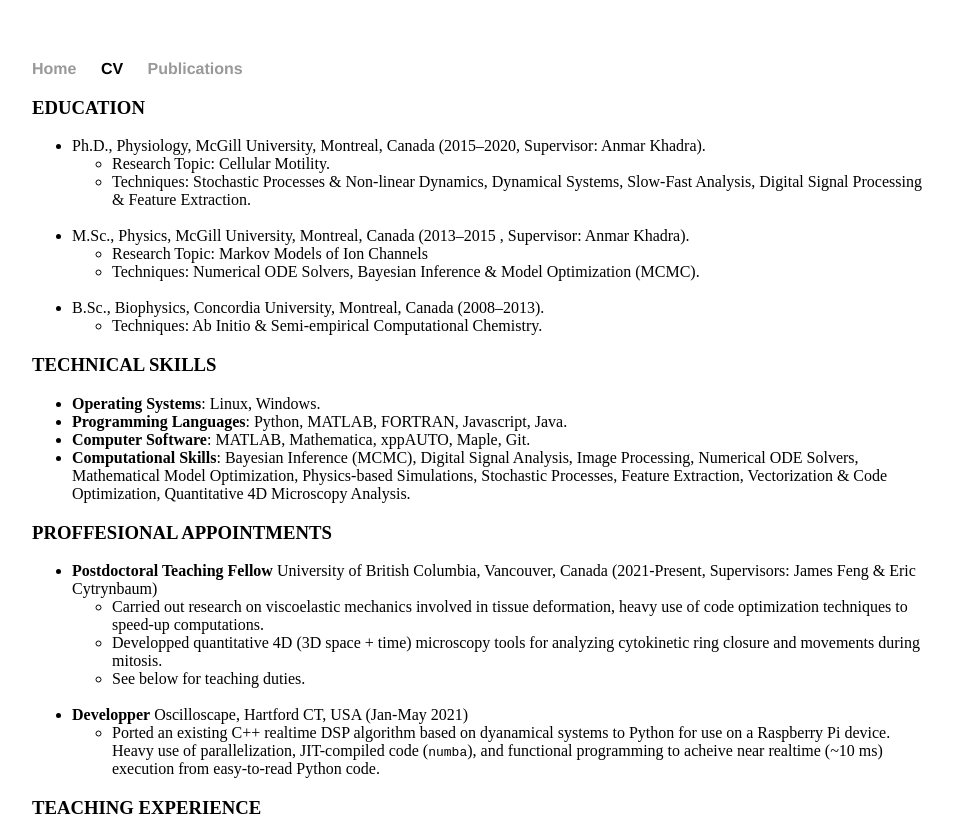
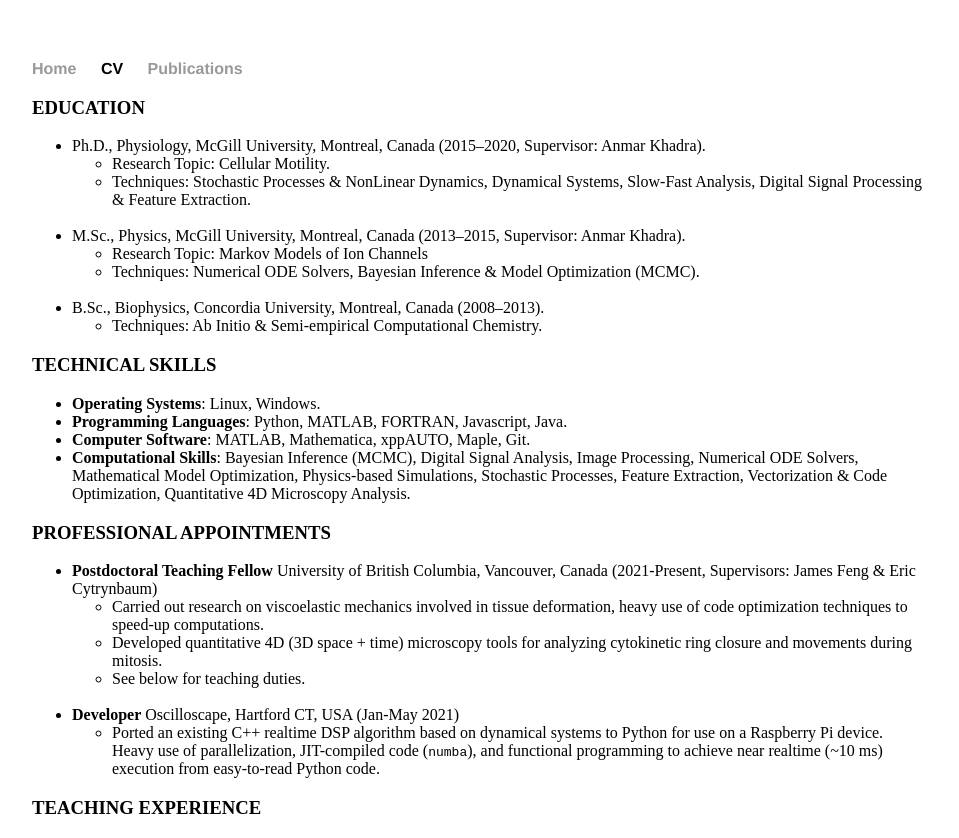
Before and after one commit to laurentmackay/laurentmackay.github.io, a Jekyll site: the page built from cv/index.html, in a window 1280 px wide. Shown: the top 838 px of the page, without its empty margins (160-1119 px from the left). Built offline with Jekyll 4.4.1, drawn with Linux system fonts in a browser that asks for light colours; Markdown is read by kramdown in place of the engine named in the settings.

Commit message:
Update cv_1.md

```diff
--- a/_includes/cv_1.md
+++ b/_includes/cv_1.md
@@ -2,10 +2,10 @@
 
 * Ph.D., Physiology, McGill University, Montreal, Canada (2015–2020, Supervisor: Anmar Khadra).
     * Research Topic: Cellular Motility.
-    * Techniques: Stochastic Processes & Non-linear Dynamics, Dynamical Systems, Slow-Fast Analysis, Digital Signal Processing & Feature Extraction.
+    * Techniques: Stochastic Processes & NonLinear Dynamics, Dynamical Systems, Slow-Fast Analysis, Digital Signal Processing & Feature Extraction.
 <br/>
 <br/>
-* M.Sc., Physics, McGill University, Montreal, Canada (2013–2015 , Supervisor: Anmar Khadra).
+* M.Sc., Physics, McGill University, Montreal, Canada (2013–2015, Supervisor: Anmar Khadra).
     * Research Topic: Markov Models of Ion Channels
     * Techniques: Numerical ODE Solvers, Bayesian Inference & Model Optimization (MCMC).
 <br/>
@@ -23,15 +23,15 @@
 Processing, Numerical ODE Solvers, Mathematical Model Optimization, Physics-based Simulations,
 Stochastic Processes, Feature Extraction, Vectorization & Code Optimization, Quantitative 4D Microscopy Analysis.
 
-### PROFFESIONAL APPOINTMENTS
+### PROFESSIONAL APPOINTMENTS
 * **Postdoctoral Teaching Fellow** University of British Columbia, Vancouver, Canada (2021-Present, Supervisors: James Feng & Eric Cytrynbaum)
    * Carried out research on viscoelastic mechanics involved in tissue deformation, heavy use of code optimization techniques to speed-up computations.
-   * Developped quantitative 4D (3D space + time) microscopy tools for analyzing cytokinetic ring closure and movements during mitosis.
+   * Developed quantitative 4D (3D space + time) microscopy tools for analyzing cytokinetic ring closure and movements during mitosis.
    * See below for teaching duties.
 <br/>
 <br/>
-* **Developper** Oscilloscape, Hartford CT, USA (Jan-May 2021)
-   * Ported an existing C++ realtime  DSP algorithm based on dyanamical systems to Python for use on a Raspberry Pi device. Heavy use of parallelization, JIT-compiled code (`numba`), and functional programming to acheive near realtime (~10 ms) execution from easy-to-read Python code.
+* **Developer** Oscilloscape, Hartford CT, USA (Jan-May 2021)
+   * Ported an existing C++ realtime  DSP algorithm based on dynamical systems to Python for use on a Raspberry Pi device. Heavy use of parallelization, JIT-compiled code (`numba`), and functional programming to achieve near realtime (~10 ms) execution from easy-to-read Python code.
 
 ### TEACHING EXPERIENCE
 * **University of British Columbia**, Vancouver, Canada (2021-Present)
```
